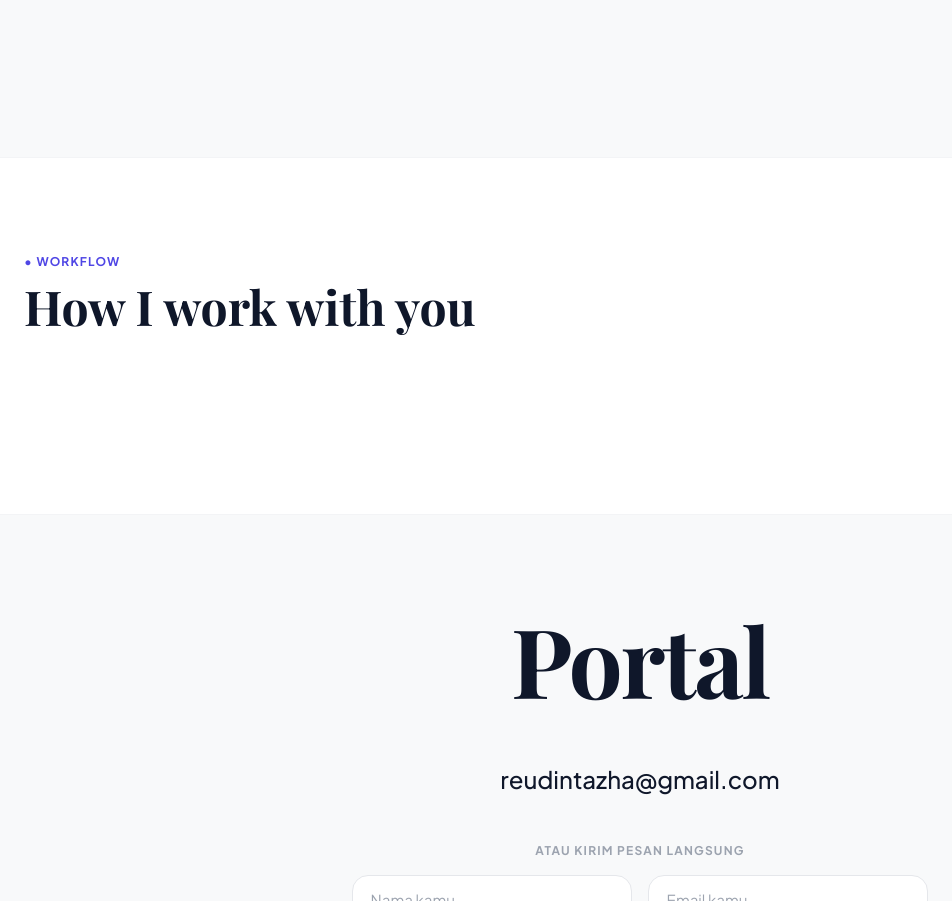
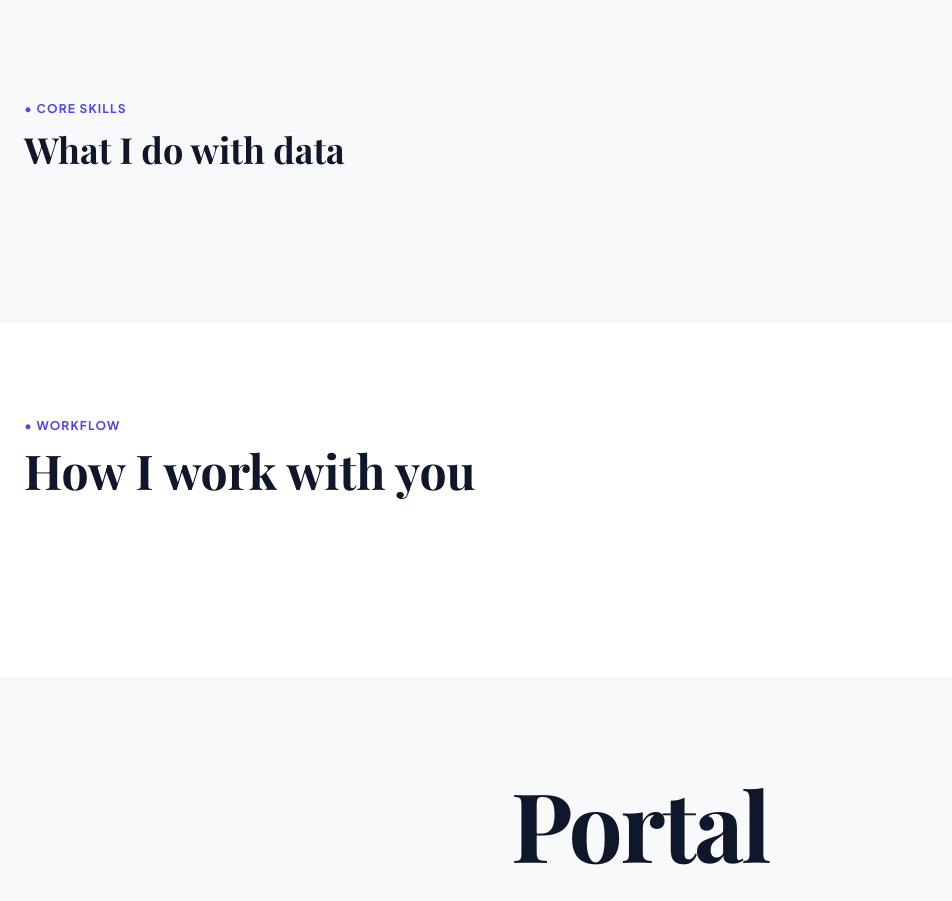
Before and after one commit to reudintazha-source/portfolio, a plain HTML site: page index.html in a window 1280 px wide. Shown: the part 2079-2980 px from the top of the page, without its empty margins (0-952 px from the left). Drawn offline with nearby package versions, Linux system fonts and the light colour scheme; a web font is replaced by a local one.

Commit message:
Update index.html

```diff
--- a/index.html
+++ b/index.html
@@ -331,6 +331,12 @@
                 <h2 class="font-serif text-4xl md:text-5xl text-slate-900 leading-tight font-bold">Tools I work with</h2>
             </div>
             <div class="flex flex-wrap gap-3" id="skills-container"></div>
+
+            <div id="skill-groups-wrap" class="mt-16">
+                <span class="text-xs font-bold uppercase tracking-widest text-indigo-600 block mb-3">• Core Skills</span>
+                <h3 class="font-serif text-3xl md:text-4xl text-slate-900 leading-tight font-bold mb-8">What I do with data</h3>
+                <div id="skill-groups" class="grid grid-cols-1 md:grid-cols-2 gap-6"></div>
+            </div>
         </div>
     </section>
 
```
